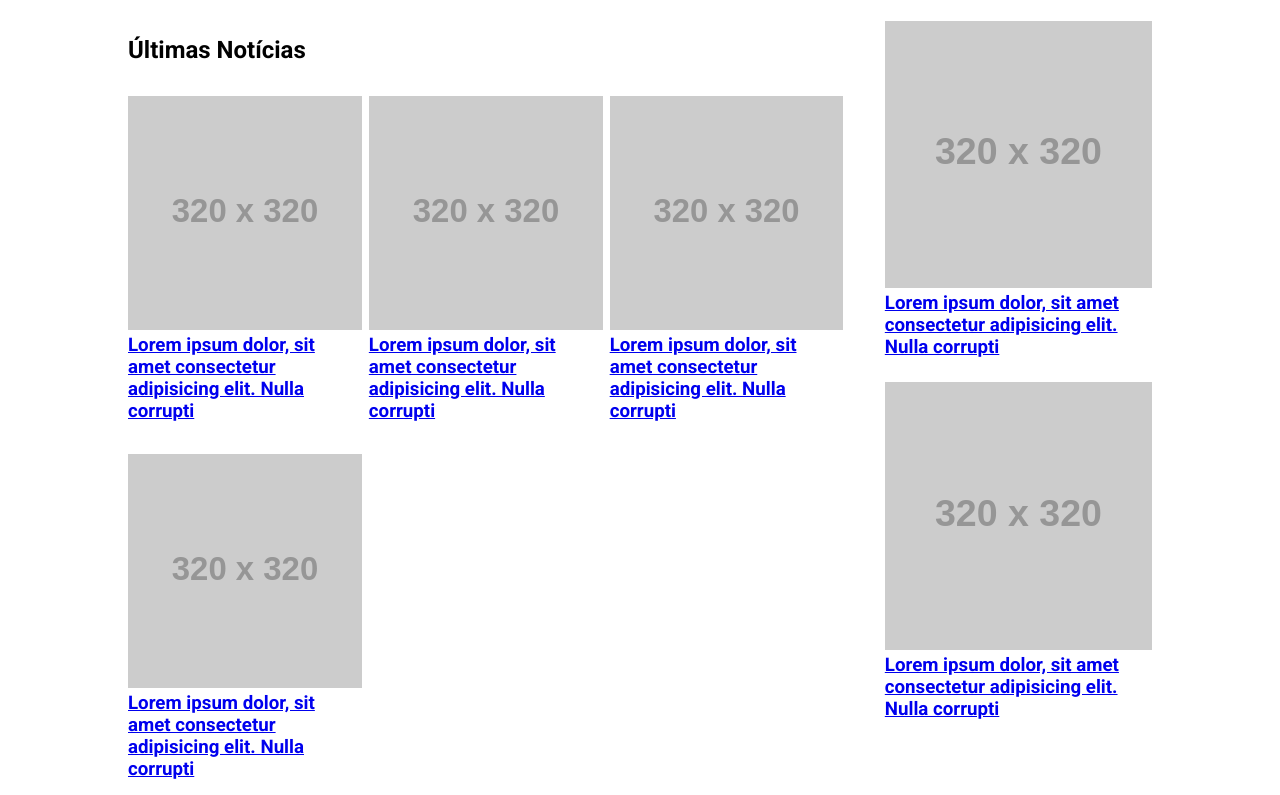
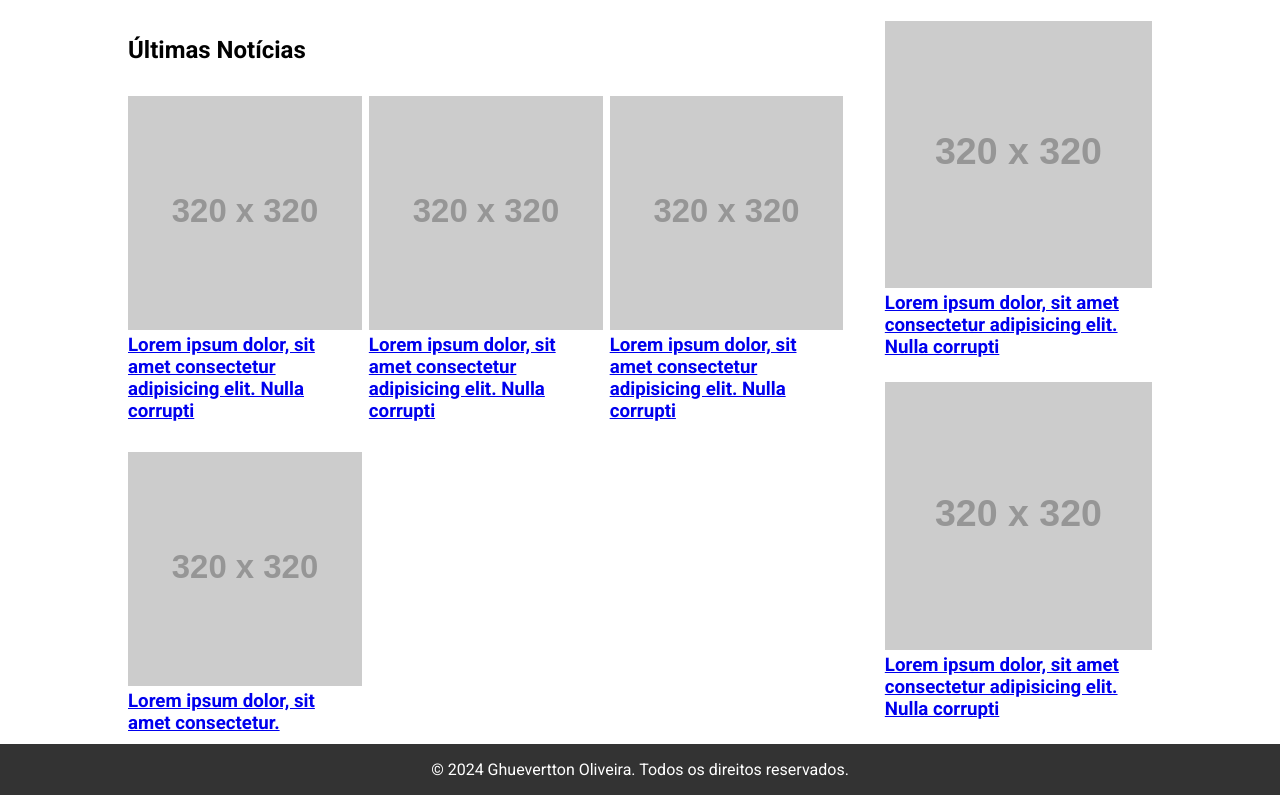
Before and after one commit to Ghuevertton/Site-Portal-Noticias, a plain HTML site: page index.html in a window 1280 px wide. Shown: the part 566-1361 px from the top of the page. Drawn offline with nearby package versions, Linux system fonts and the light colour scheme; placeholder pictures from the web are drawn by us.

Commit message:
alteracao

```diff
--- a/index.html
+++ b/index.html
@@ -102,7 +102,7 @@
                     <a href="#">
                         <img src="https://via.placeholder.com/320x320" />
                         <h3>
-                            Lorem ipsum dolor, sit amet consectetur adipisicing elit. Nulla corrupti
+                            Lorem ipsum dolor, sit amet consectetur.
                         </h3>
                     </a>
                 </article>
@@ -139,6 +139,11 @@
             </section>
         </aside>
     </div>
+    <footer class="footer">
+        <div class="container py-1 pt-3">
+            <p class="text-center">© 2024 Ghuevertton Oliveira. Todos os direitos reservados.</p>
+        </div>
+    </footer>
     <script src="https://code.jquery.com/jquery-3.7.1.min.js" integrity="sha256-/JqT3SQfawRcv/BIHPThkBvs0OEvtFFmqPF/lYI/Cxo=" crossorigin="anonymous"></script>
     <script>
         $(document).ready(function() {
--- a/main.css
+++ b/main.css
@@ -103,6 +103,13 @@ aside .noticia {
     row-gap: 5%;
 }
 
+footer {
+    text-align: center;
+    background-color: #333;
+    color: #fff;
+    padding: 16px 0;
+}
+
 @media screen and (max-width: 767px) {
     .conteudo {
         display: block;
```
